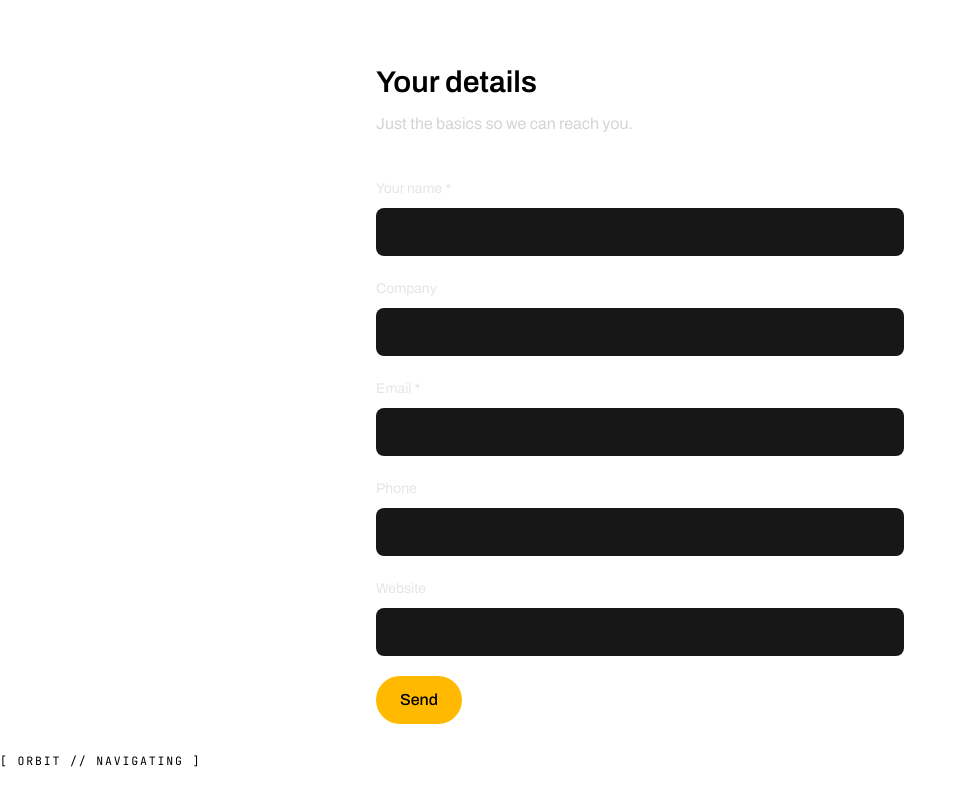
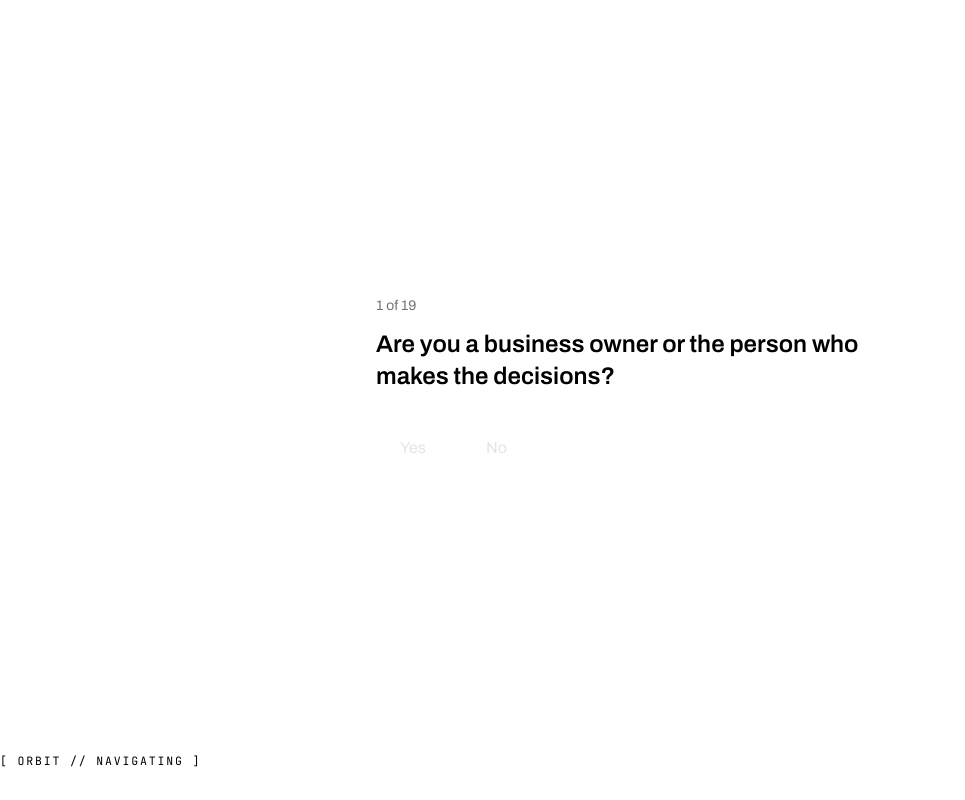
Before and after one commit to orbitwebsites-cloud/orbit-boyyz-site, a Next.js app: page /intake in a window 1280 px wide. Shown: the whole page, without its empty margins (0-965 px from the left). Built offline with nearby package versions, Linux system fonts and the light colour scheme.

Commit message:
intake: one question per screen, yes/no start, full business questions
Co-Authored-By: Claude Haiku 5.5 <noreply@anthropic.com>

```diff
--- a/src/app/intake/page.tsx
+++ b/src/app/intake/page.tsx
@@ -1,33 +1,139 @@
-// /intake: a short form for the prospect's own details. It posts straight to FormSubmit as a normal
-// form submission (browsers block FormSubmit's AJAX endpoint from other sites). FormSubmit emails
-// OrbitBoyzz@gmail.com and shows its own thanks page, which sends the visitor back here. Noindex, not linked.
+'use client'
 
-const FIELDS: Array<{ name: string; label: string; type: string; required?: boolean }> = [
-  { name: 'name', label: 'Your name', type: 'text', required: true },
-  { name: 'company', label: 'Company', type: 'text' },
-  { name: 'email', label: 'Email', type: 'email', required: true },
-  { name: 'phone', label: 'Phone', type: 'tel' },
-  { name: 'website', label: 'Website', type: 'text' },
+// /intake: one question per screen, like a typeform. The answers are posted as a normal form to
+// FormSubmit (browsers block its AJAX endpoint), which emails OrbitBoyzz@gmail.com and sends the
+// visitor back here. Noindex, not linked.
+
+import { useState } from 'react'
+
+type Q = { key: string; label: string; kind: 'yesno' | 'text' | 'long' | 'email' | 'tel' | 'choice'; options?: string[]; required?: boolean; hint?: string }
+
+const QUESTIONS: Q[] = [
+  { key: 'is_owner', label: 'Are you a business owner or the person who makes the decisions?', kind: 'yesno', required: true },
+  { key: 'name', label: 'What’s your name?', kind: 'text', required: true },
+  { key: 'company', label: 'What’s the name of your company?', kind: 'text', required: true },
+  { key: 'email', label: 'What’s your work email?', kind: 'email', required: true },
+  { key: 'phone', label: 'What’s the best phone number to reach you?', kind: 'tel' },
+  { key: 'website', label: 'What’s your website?', kind: 'text' },
+  { key: 'role', label: 'What’s your role?', kind: 'choice', options: ['Owner / founder', 'Partner', 'Sales lead', 'Marketing lead', 'Other'], required: true },
+  { key: 'team_size', label: 'How many people work at your company?', kind: 'choice', options: ['Just me', '2–5', '6–10', '11–25', '25+'], required: true },
+  { key: 'what_you_sell', label: 'What exactly do you sell, and to whom?', kind: 'long', hint: 'Describe the service in your own words.', required: true },
+  { key: 'icp', label: 'Who is your ideal client? Think industry, company size, and where they are.', kind: 'long', required: true },
+  { key: 'deal_size', label: 'What does one typical job or deal bring in?', kind: 'choice', options: ['Under $1,000', '$1,000–5,000', '$5,000–20,000', '$20,000+', 'Not sure'] },
+  { key: 'how_you_get_clients', label: 'How do you get new clients today?', kind: 'long', hint: 'Referrals, ads, cold outreach, events, search, other.' },
+  { key: 'clients_per_month', label: 'How many new clients and contacts per month do you want?', kind: 'text', hint: 'For example: 10 clients and 1,000 contacts a month.' },
+  { key: 'tried', label: 'What have you already tried to get leads, and what happened?', kind: 'long' },
+  { key: 'bottleneck', label: 'What’s the biggest thing slowing your growth right now?', kind: 'long', required: true },
+  { key: 'tools', label: 'Which tools do you use? (CRM, outreach, lead data, scheduling, other)', kind: 'long' },
+  { key: 'area', label: 'Which cities, states or regions do you serve?', kind: 'text' },
+  { key: 'timing', label: 'When would you want to start?', kind: 'choice', options: ['This month', 'Next month', 'Within 3 months', 'Just exploring'] },
+  { key: 'notes', label: 'Anything else we should know before the call?', kind: 'long' },
 ]
 
 export default function IntakePage() {
+  const [step, setStep] = useState(0)
+  const [answers, setAnswers] = useState<Record<string, string>>({})
+  const [error, setError] = useState('')
+
+  const done = step >= QUESTIONS.length
+  const q = QUESTIONS[step]
+  const value = q ? answers[q.key] || '' : ''
+
+  function set(v: string) {
+    setAnswers({ ...answers, [q.key]: v })
+  }
+
+  function next() {
+    setError('')
+    if (q.required && !value.trim()) {
+      setError('This one’s needed to continue.')
+      return
+    }
+    if (q.kind === 'email' && value && !/^[^\s@]+@[^\s@]+\.[^\s@]+$/.test(value.trim())) {
+      setError('That email doesn’t look right.')
+      return
+    }
+    setStep(step + 1)
+  }
+
+  if (done) {
     return (
       <main className="mx-auto max-w-xl px-6 py-16">
-      <h1 className="text-3xl font-semibold">Your details</h1>
-      <p className="mt-3 text-neutral-300">Just the basics so we can reach you.</p>
-      <form action="https://formsubmit.co/OrbitBoyzz@gmail.com" method="POST" className="mt-10 space-y-5">
-        <input type="hidden" name="_subject" value="Details form submitted" />
+        <h1 className="text-3xl font-semibold">Last step</h1>
+        <p className="mt-3 text-neutral-300">Check your answers, then send.</p>
+        <form action="https://formsubmit.co/OrbitBoyzz@gmail.com" method="POST" className="mt-8">
+          <input type="hidden" name="_subject" value={`Intake form: ${answers.company || answers.name || 'new answers'}`} />
           <input type="hidden" name="_template" value="table" />
           <input type="hidden" name="_captcha" value="false" />
           <input type="hidden" name="_next" value="https://orbitboyzz.com/intake?sent=1" />
-        {FIELDS.map((f) => (
-          <label key={f.name} className="block">
-            <span className="text-sm text-neutral-200">{f.label}{f.required ? ' *' : ''}</span>
-            <input name={f.name} type={f.type} required={Boolean(f.required)} className="mt-2 w-full rounded-lg bg-neutral-900 p-3 text-white" />
-          </label>
+          {answers.email && <input type="hidden" name="_replyto" value={answers.email} />}
+          {QUESTIONS.map((item) => (
+            <input key={item.key} type="hidden" name={item.label} value={answers[item.key] || ''} />
           ))}
+          <ul className="space-y-3 text-sm text-neutral-300">
+            {QUESTIONS.filter((item) => answers[item.key]).map((item) => (
+              <li key={item.key}>
+                <span className="block text-neutral-500">{item.label}</span>
+                <span className="text-white">{answers[item.key]}</span>
+              </li>
+            ))}
+          </ul>
+          <div className="mt-8 flex gap-3">
+            <button type="button" onClick={() => setStep(step - 1)} className="rounded-full border border-neutral-600 px-5 py-3 text-neutral-200">Back</button>
             <button type="submit" className="rounded-full bg-amber-400 px-6 py-3 font-medium text-black">Send</button>
+          </div>
         </form>
       </main>
     )
   }
+
+  return (
+    <main className="mx-auto flex min-h-screen max-w-xl flex-col justify-center px-6 py-16">
+      <p className="text-sm text-neutral-500">{step + 1} of {QUESTIONS.length}</p>
+      <h1 className="mt-3 text-2xl font-semibold">{q.label}</h1>
+      {q.hint && <p className="mt-2 text-sm text-neutral-400">{q.hint}</p>}
+
+      <div className="mt-8">
+        {q.kind === 'yesno' ? (
+          <div className="flex gap-3">
+            {['Yes', 'No'].map((opt) => (
+              <button key={opt} type="button" onClick={() => { set(opt); setStep(step + 1) }} className={`rounded-full border px-6 py-3 ${value === opt ? 'border-amber-400 text-amber-300' : 'border-neutral-600 text-neutral-200'}`}>
+                {opt}
+              </button>
+            ))}
+          </div>
+        ) : q.kind === 'choice' ? (
+          <div className="flex flex-wrap gap-3">
+            {q.options?.map((opt) => (
+              <button key={opt} type="button" onClick={() => { set(opt); setStep(step + 1) }} className={`rounded-full border px-5 py-3 ${value === opt ? 'border-amber-400 text-amber-300' : 'border-neutral-600 text-neutral-200'}`}>
+                {opt}
+              </button>
+            ))}
+          </div>
+        ) : q.kind === 'long' ? (
+          <textarea autoFocus rows={4} value={value} onChange={(e) => set(e.target.value)} className="w-full rounded-lg bg-neutral-900 p-3 text-white" />
+        ) : (
+          <input
+            autoFocus
+            type={q.kind === 'email' ? 'email' : q.kind === 'tel' ? 'tel' : 'text'}
+            value={value}
+            onChange={(e) => set(e.target.value)}
+            onKeyDown={(e) => { if (e.key === 'Enter') { e.preventDefault(); next() } }}
+            className="w-full rounded-lg bg-neutral-900 p-3 text-white"
+          />
+        )}
+      </div>
+
+      {error && <p className="mt-3 text-red-400">{error}</p>}
+
+      <div className="mt-8 flex gap-3">
+        {step > 0 && <button type="button" onClick={() => setStep(step - 1)} className="rounded-full border border-neutral-600 px-5 py-3 text-neutral-200">Back</button>}
+        {q.kind !== 'yesno' && q.kind !== 'choice' && (
+          <button type="button" onClick={next} className="rounded-full bg-amber-400 px-6 py-3 font-medium text-black">
+            {step === QUESTIONS.length - 1 ? 'Review' : 'OK'}
+          </button>
+        )}
+      </div>
+    </main>
+  )
+}
```
Lines whose indentation alone changed are shown as unchanged.
